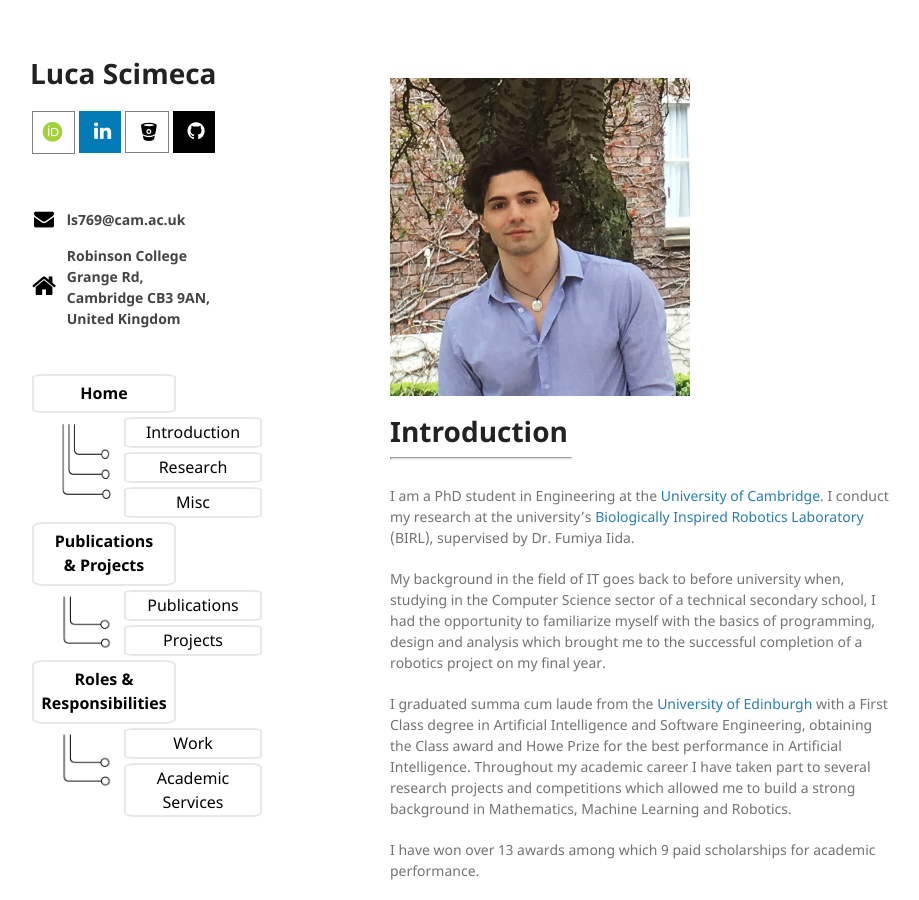
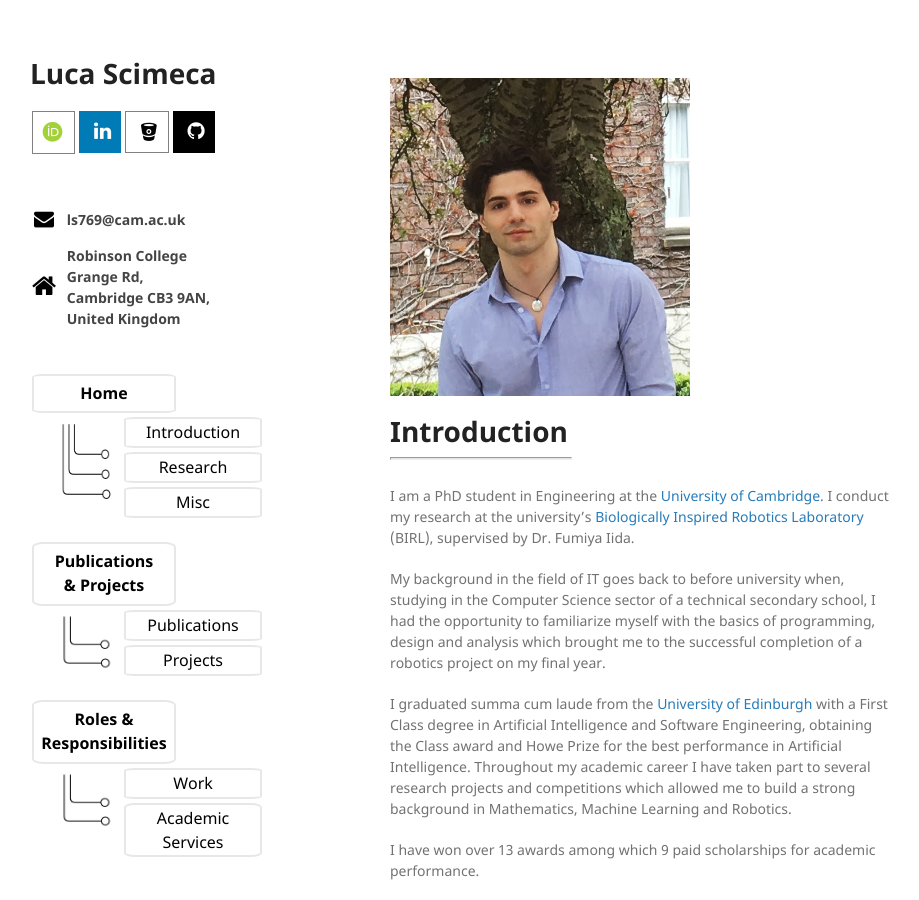
Before and after one commit to lucascimeca/lucascimeca.github.io, a Jekyll site: the page built from index.md, in a window 1280 px wide and 900 px high. Shown: the whole window, without its empty margins (180-1099 px from the left). Built offline with Jekyll 4.4.1, drawn with Linux system fonts in a browser that asks for light colours; nearby versions of some CDN libraries; some web fonts are replaced; the repository's description, which GitHub fills in, is left out.

Commit message:
Update default.html

```diff
--- a/_layouts/default.html
+++ b/_layouts/default.html
@@ -78,7 +78,8 @@
             <th colspan="2" style="font-weight:normal"><a href="https://lucascimeca.github.io/#-intro_img" class="button-hover" style="vertical-align:middle">Introduction</a> </th></tr>
           <tr><th colspan="2" style="font-weight:normal"><a href="https://lucascimeca.github.io/#-research" class="button-hover" style="vertical-align:middle">Research</a> </th></tr>
           <tr><th colspan="2" style="font-weight:normal"><a href="https://lucascimeca.github.io/#-misc" class="button-hover" style="vertical-align:middle">Misc</a> </th></tr>
-          <tr></tr>
+        </table>
+        <table style="width: 200px">
           <tr>
             <th colspan="2" style="align:center"><a href="https://lucascimeca.github.io/publications" class="button-hover-large" style="vertical-align:middle; padding: 5px 5px 5px 5px">Publications </br>& Projects</a></th>
             <td></td>
@@ -88,7 +89,8 @@
                 <img src="../docs/two_links.png" align="center" height="65" width="60"></th>
             <th colspan="2" style="font-weight:normal"><a href="https://lucascimeca.github.io/publications#-publications---" class="button-hover" style="vertical-align:middle">Publications </a> </th></tr>
           <tr><th colspan="2" style="font-weight:normal"><a href="https://lucascimeca.github.io/publications#-projects" class="button-hover" style="vertical-align:middle">Projects</a> </th></tr>
-          <tr></tr>
+        </table>
+        <table style="width: 200px">
           <tr>
             <th colspan="2" style="align:center"><a href="https://lucascimeca.github.io/responsibilities" class="button-hover-large" style="vertical-align:middle; padding: 5px 5px 5px 5px">Roles & Responsibilities</a> </td></th>
             <td></td>
```
